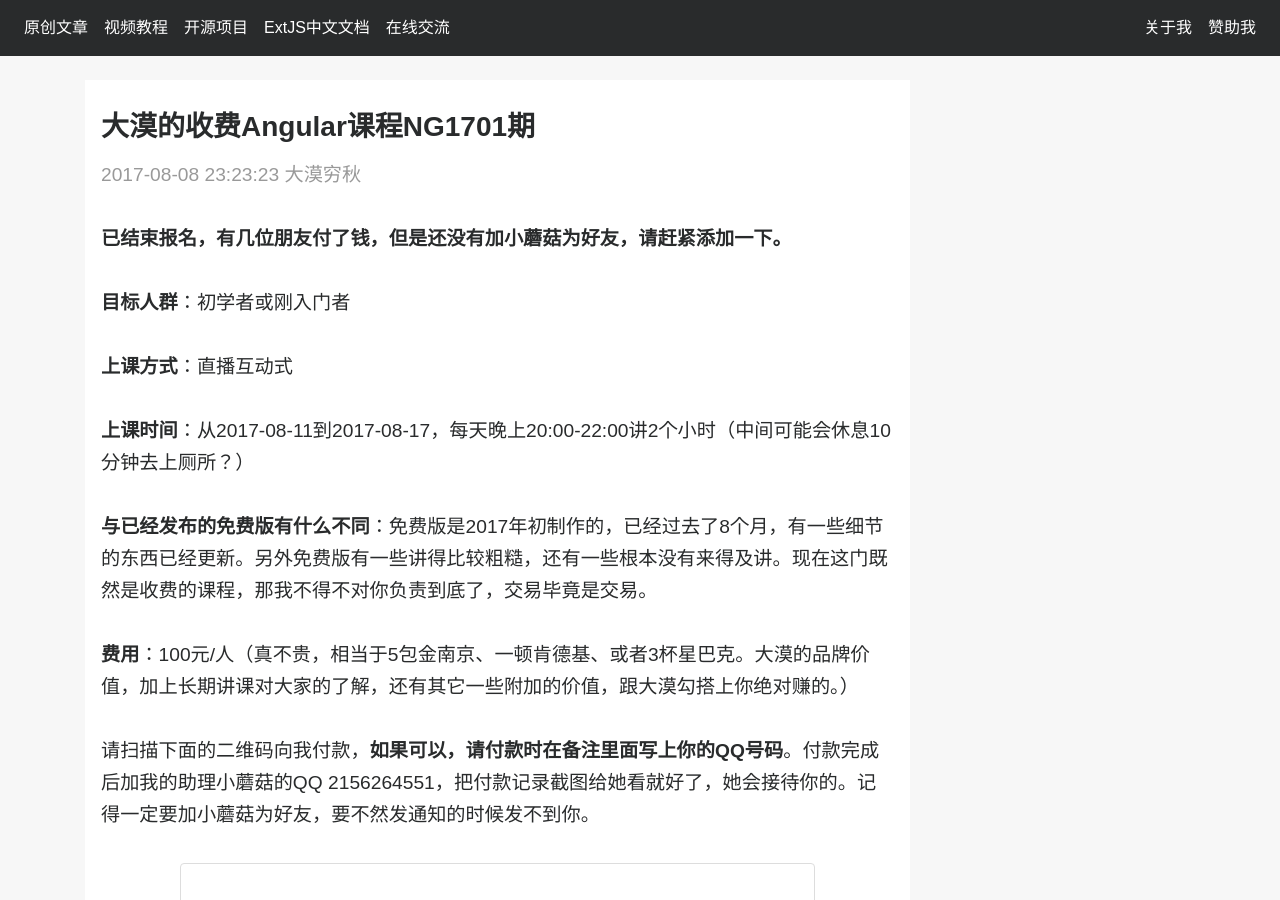
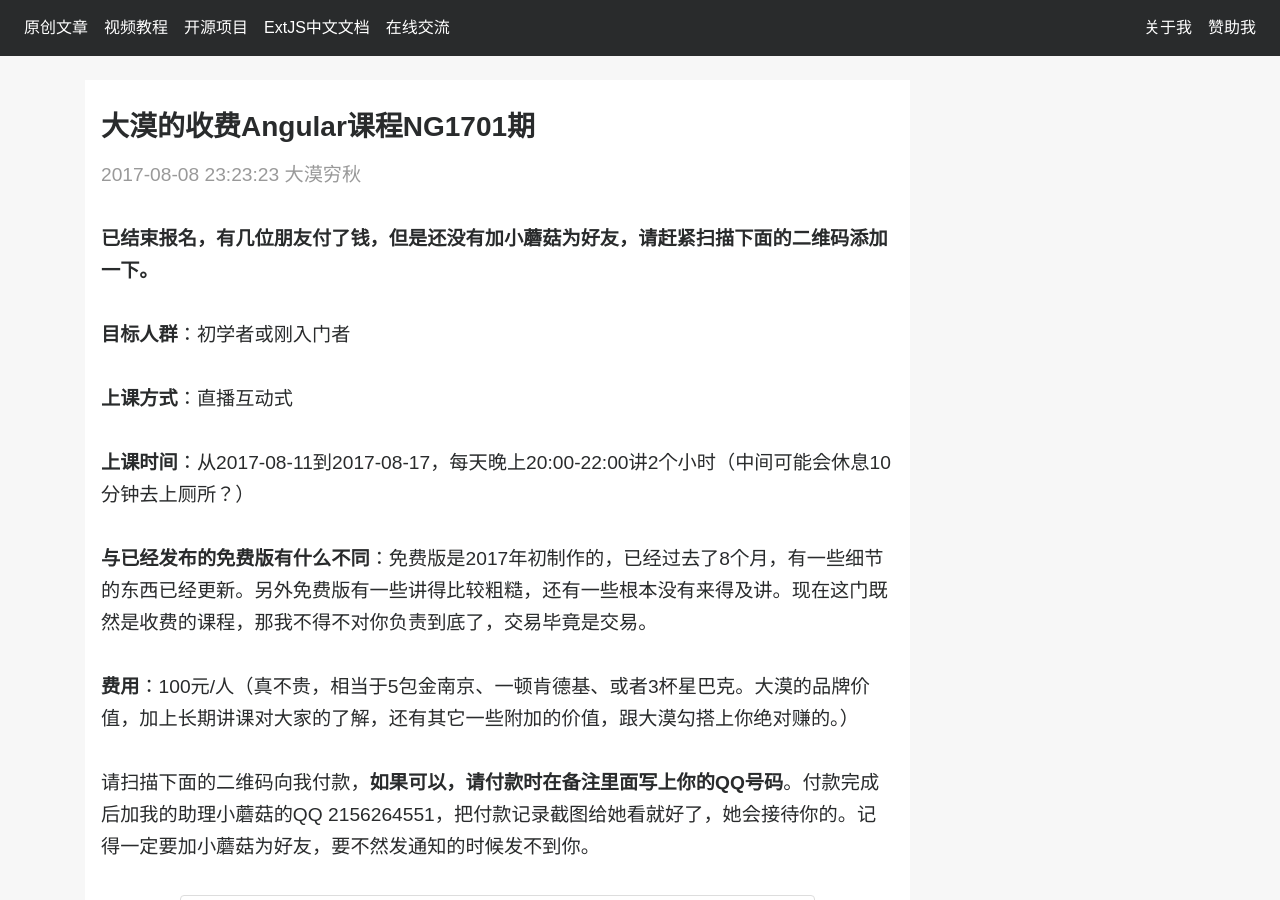
Before and after one commit to dukuiran/damoqiongqiu.github.io, a Jekyll site: the page built from _posts/2017-08-09-angular-course.markdown, in a window 1280 px wide and 900 px high. Built offline with Jekyll 4.4.1, drawn with Linux system fonts in a browser that asks for light colours; nearby versions of some CDN libraries.

Commit message:
更新内容

```diff
--- a/_posts/2017-08-09-angular-course.markdown
+++ b/_posts/2017-08-09-angular-course.markdown
@@ -8,7 +8,7 @@ category: "web前端"
 published: true
 excerpt: 大漠的收费Angular课程
 ---
-**已结束报名，有几位朋友付了钱，但是还没有加小蘑菇为好友，请赶紧添加一下。**
+**已结束报名，有几位朋友付了钱，但是还没有加小蘑菇为好友，请赶紧扫描下面的二维码添加一下。**
 
 **目标人群**：初学者或刚入门者
 
```
